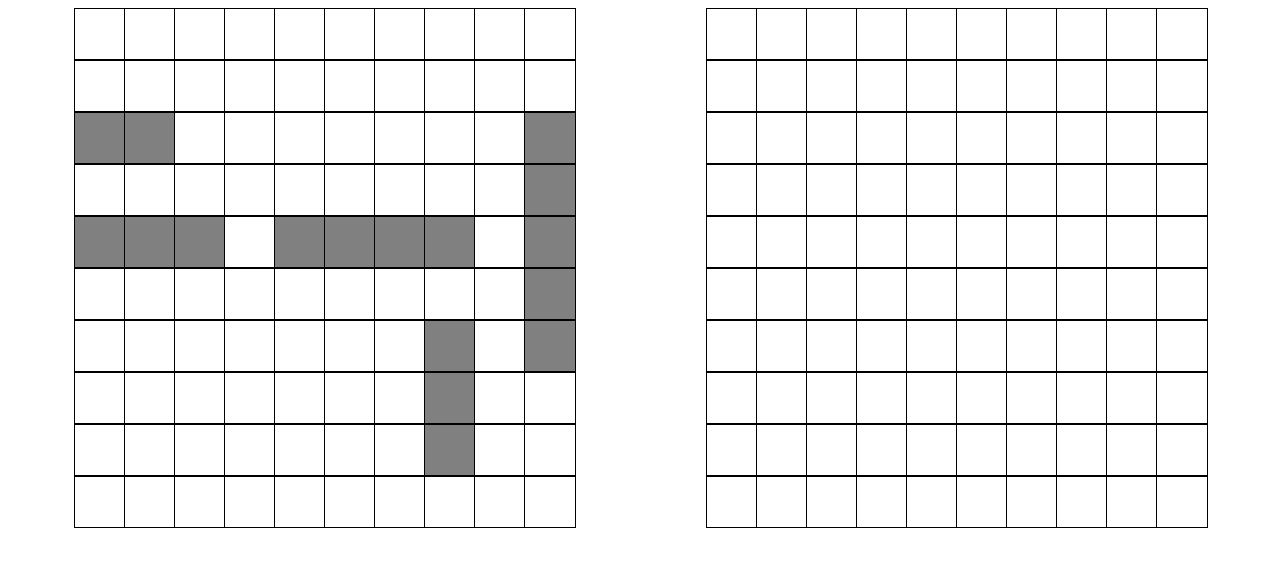
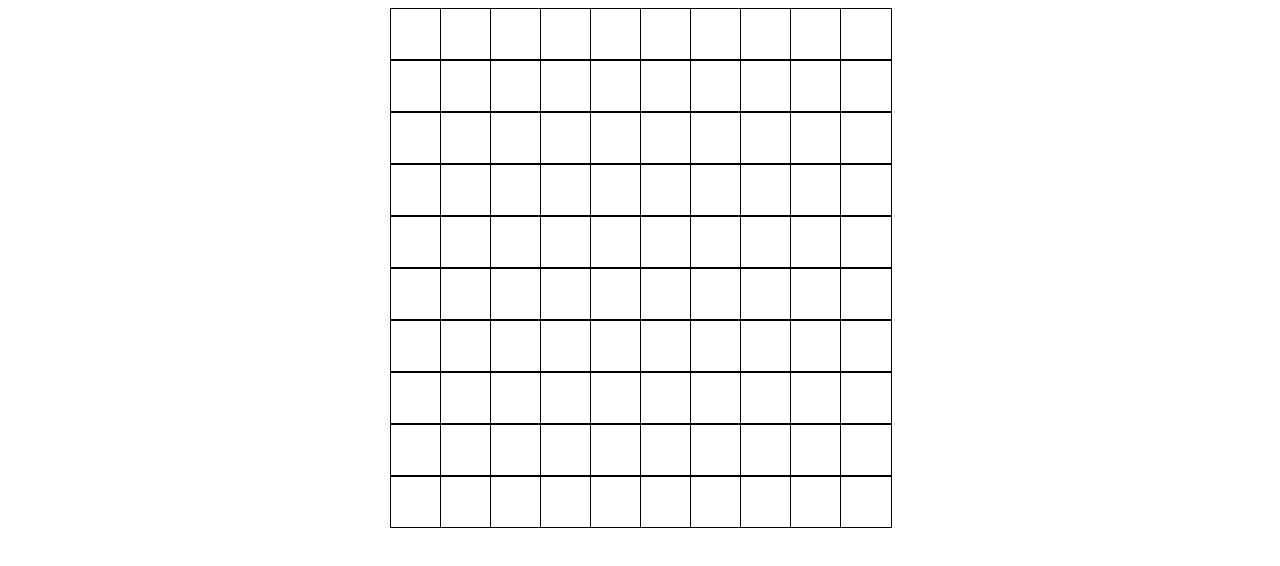
Before and after one commit to JBisquick/battleship, a website built with webpack: page dist/index.html in a window 1280 px wide. Built offline with nearby package versions, Linux system fonts and the light colour scheme.

Commit message:
Add base of board that will allow user to place ships

```diff
--- a/src/dom.js
+++ b/src/dom.js
@@ -13,7 +13,12 @@ const loadPlayerBoard = (gameboard) => {
 };
 
 const loadComputerBoard = (compGameboard) => {
-  const board = document.querySelector('#computer');
+  const container = document.querySelector('.gameboard');
+
+  const board = document.createElement('div');
+  board.setAttribute('id', 'computer');
+  container.appendChild(board);
+
   for (const row of compGameboard) {
     for (const cell of row) {
       const space = document.createElement('div');
--- a/src/gameloop.js
+++ b/src/gameloop.js
@@ -5,6 +5,10 @@ import {
   loadCompAttack,
   loadGameover
 } from './dom.js';
+
+const setupGame = (board) => {
+  loadPlayerBoard(board.getBoard());
+};
 
 const createGameloop = (player, computer, playGameboard, compGameboard) => {
   loadPlayerBoard(playGameboard.getBoard());
@@ -33,4 +37,4 @@ const createGameloop = (player, computer, playGameboard, compGameboard) => {
   }
 };
 
-export { createGameloop };
+export { createGameloop, setupGame };
--- a/src/index.js
+++ b/src/index.js
@@ -2,7 +2,7 @@ import './styles.css';
 import { createGameboard } from './gameboard';
 import { createShip } from './ship.js';
 import { createPlayer } from './player.js';
-import { createGameloop } from './gameloop';
+import { createGameloop, setupGame } from './gameloop';
 
 let player = createPlayer();
 let computer = createPlayer();
@@ -10,28 +10,6 @@ let computer = createPlayer();
 let playerBoard = createGameboard();
 let computerBoard = createGameboard();
 
-let patrol = createShip(2);
-let submarine = createShip(3);
-let destroyer = createShip(3);
-let battleship = createShip(4);
-let carrier = createShip(5);
+// createGameloop(player, computer, playerBoard, computerBoard);
 
-playerBoard.placeShip(patrol, 0, 2, 'row');
-playerBoard.placeShip(submarine, 7, 6, 'col');
-playerBoard.placeShip(destroyer, 0, 4, 'row');
-playerBoard.placeShip(battleship, 4, 4, 'row');
-playerBoard.placeShip(carrier, 9, 2, 'col');
-
-let patrolC = createShip(2);
-let submarineC = createShip(3);
-let destroyerC = createShip(3);
-let battleshipC = createShip(4);
-let carrierC = createShip(5);
-
-computerBoard.placeShip(patrolC, 0, 2, 'row');
-computerBoard.placeShip(submarineC, 7, 6, 'col');
-computerBoard.placeShip(destroyerC, 0, 4, 'row');
-computerBoard.placeShip(battleshipC, 4, 4, 'row');
-computerBoard.placeShip(carrierC, 9, 2, 'col');
-
-createGameloop(player, computer, playerBoard, computerBoard);
+setupGame(playerBoard);
```
Also changed, not shown: dist/index.html, dist/main.js.
